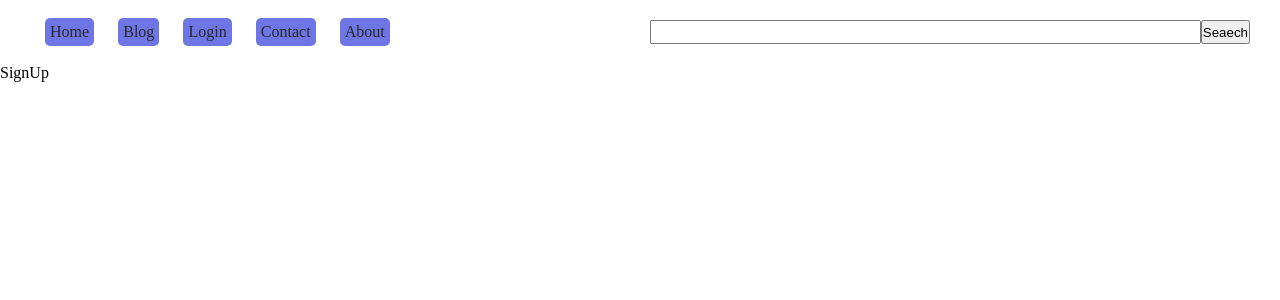
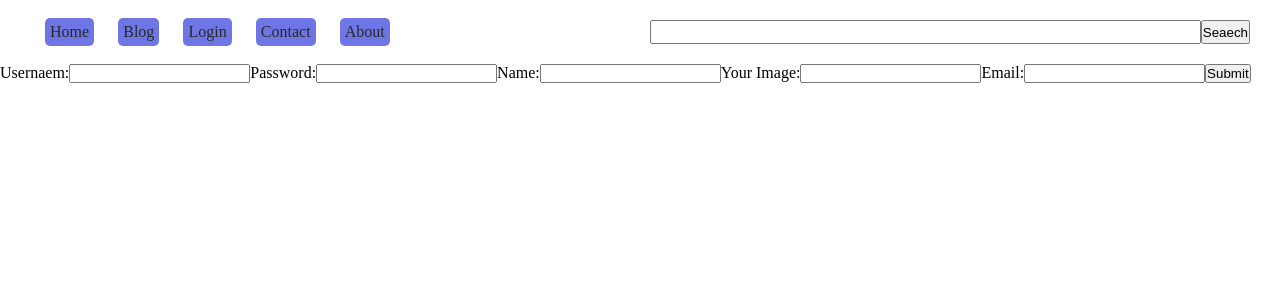
Before and after one commit to Alhariri97/redcar-news, a React (Create React App) app: page /sign-up in a window 1280 px wide. Shown: the top 300 px of the page. Built offline with nearby package versions, Linux system fonts and the light colour scheme.

Commit message:
adding logging in with password functionality

```diff
--- a/src/api.js
+++ b/src/api.js
@@ -96,8 +96,11 @@ export const postAnArticle = (author, title, body, topic) => {
     body,
     topic,
   };
-  console.log(obj);
-  return redcarNewsApi.post(`/articles`, obj).then(({ data }) => data);
+  console.log("jjjjjjjjjjjjj");
+  return redcarNewsApi
+    .post(`/articles`, obj)
+    .then(({ data: { createdArticle } }) => createdArticle)
+    .catch((err) => console.log(err));
 };
 
 export const updateArticle = (title, body, topic, id) => {
@@ -106,6 +109,26 @@ export const updateArticle = (title, body, topic, id) => {
     body,
     topic,
   };
-  console.log(obj);
   return redcarNewsApi.put(`/articles/${id}`, obj).then(({ data }) => data);
 };
+
+export const registerUser = (username, name, avatar_url, email, password) => {
+  console.log(username, name, avatar_url, email, password);
+  const obj = {
+    username,
+    name,
+    avatar_url,
+    email,
+    password,
+  };
+  return redcarNewsApi.post(`/users/register`, obj).then((data) => data);
+};
+
+export const login = async (username, password) => {
+  const obj = {
+    username,
+    password,
+  };
+
+  return redcarNewsApi.post(`/users/login`, obj).then((data) => data);
+};
--- a/src/component/Create.jsx
+++ b/src/component/Create.jsx
@@ -12,32 +12,23 @@ const Create = () => {
   const location = useLocation();
   const { user } = useContext(UserContext); // destracutar the state you want to use and here
   const navigate = useNavigate();
-
   useEffect(() => {
     if (!user) {
       navigate("/login");
     }
     getTopics().then(({ topics }) => setAllTopics(topics));
-    console.log(location);
-    console.log(!location.state);
     if (location.state) {
-      // console.log(location.state.article_id);
       getOnArticle(location.state.article_id).then(({ article }) => {
         setArticleTitle(article[0].title);
         setArticleBody(article[0].body);
         setTopicChosen(article[0].topic);
-        // console.log(article[0]);
       });
     }
   }, [location, navigate, user]);
   const handelSubmit = (e) => {
-    console.log(user.username);
     e.preventDefault();
-    // console.log(topicChosen, articleTitle, articleBody);
-
     if (location.state) {
       if (!topicChosen.length || !articleTitle.length || !articleBody.length) {
-        console.log("first");
       } else {
         updateArticle(
           articleTitle,
@@ -49,8 +40,8 @@ const Create = () => {
         });
       }
     } else {
+      console.log("Creating");
       if (!topicChosen.length || !articleTitle.length || !articleBody.length) {
-        console.log("first");
       } else {
         postAnArticle(
           user.username,
@@ -58,11 +49,8 @@ const Create = () => {
           articleBody,
           topicChosen
         ).then((data) => {
-          console.log(data);
-          if (data.createdArticle) {
-            navigate("/topic", { state: { title: articleTitle } });
-          } else {
-          }
+          console.log(data[0], "Data comming after the request");
+          navigate("/topic", { state: { title: data[0].title } });
         });
       }
     }
--- a/src/component/Login.jsx
+++ b/src/component/Login.jsx
@@ -1,11 +1,13 @@
 import { useEffect, useState } from "react";
-import { getUser } from "../api";
+import { login } from "../api";
 import { UserContext } from "./context/UserContext"; //<----and this
 import { useContext } from "react"; //<------------------- this
 // import both react useContext and my context wich is in this case is the userCotext
 import { Link, useNavigate } from "react-router-dom";
 const Login = () => {
   const [userNameInput, setUserNameInput] = useState("");
+  const [password, setPassword] = useState("");
+
   const [error, setError] = useState("");
   const navigate = useNavigate();
   const { setUser, user } = useContext(UserContext); // destracutar the state you want to use and here
@@ -18,10 +20,14 @@ const Login = () => {
 
   const handelSubmit = (e) => {
     e.preventDefault();
-    if (userNameInput.length) {
+    if (userNameInput.length || password.length) {
+      console.log(userNameInput, password);
       setError(false);
-      getUser(userNameInput).then((data) => setUser(data)); //here I'm usening it
-      navigate("/topic");
+      login(userNameInput, password).then(({ data }) => {
+        console.log(data);
+        // navigate("/topic");
+        setUser(data);
+      });
     } else {
       setError("Write a user name to Login ");
     }
@@ -29,6 +35,8 @@ const Login = () => {
   return (
     <div>
       <form onSubmit={handelSubmit}>
+        <label>
+          username:
           <input
             placeholder="Enter Your UseName"
             onChange={(e) => {
@@ -36,6 +44,17 @@ const Login = () => {
               setUserNameInput(e.target.value);
             }}
           ></input>
+        </label>
+        <label>
+          Password:
+          <input
+            placeholder="Enter Your UseName"
+            onChange={(e) => {
+              setError("");
+              setPassword(e.target.value);
+            }}
+          ></input>
+        </label>
         <button type="submit">Login</button>
         {error.length ? <p>{error}</p> : null}
       </form>
--- a/src/component/SignUp.jsx
+++ b/src/component/SignUp.jsx
@@ -1,15 +1,75 @@
-import React from "react";
+import React, { useState } from "react";
 import { UserContext } from "./context/UserContext"; //<----and this
 import { useContext } from "react"; //<------------------- this
 import { useNavigate } from "react-router-dom";
+import { registerUser } from "../api";
 
 const SignUp = () => {
   const navigate = useNavigate();
   const { user } = useContext(UserContext); // destracutar the state you want to use and here
+  const [username, setUsername] = useState("");
+  const [password, setPassword] = useState("");
+  const [name, setName] = useState("");
+  const [yourImage, setYourImage] = useState("");
+  const [email, setEmail] = useState("");
+
   if (user) {
     navigate("/");
   }
-  return <div>SignUp</div>;
+  const handelSubmit = (e) => {
+    e.preventDefault();
+    registerUser(username, name, yourImage, email, password).then((e) =>
+      console.log(e)
+    );
+  };
+
+  return (
+    <div>
+      <form onSubmit={(e) => handelSubmit(e)}>
+        <label htmlFor="username">
+          Usernaem:
+          <input
+            id="username"
+            name="username"
+            onChange={(e) => setUsername(e.target.value)}
+          ></input>
+        </label>
+        <label htmlFor="password">
+          Password:
+          <input
+            id="password"
+            name="password"
+            onChange={(e) => setPassword(e.target.value)}
+          ></input>
+        </label>
+        <label htmlFor="name">
+          Name:
+          <input
+            id="name"
+            name="name"
+            onChange={(e) => setName(e.target.value)}
+          ></input>
+        </label>
+        <label htmlFor="avatar_url">
+          Your Image:
+          <input
+            id="avatar_url"
+            name="avatar_url"
+            onChange={(e) => setYourImage(e.target.value)}
+          ></input>
+        </label>
+        <label htmlFor="email">
+          Email:
+          <input
+            id="email"
+            name="email"
+            onChange={(e) => setEmail(e.target.value)}
+          ></input>
+          <button>Submit</button>
+        </label>
+      </form>
+    </div>
+  );
 };
 
 export default SignUp;
--- a/src/component/main/Account.jsx
+++ b/src/component/main/Account.jsx
@@ -6,6 +6,7 @@ import { useNavigate } from "react-router-dom";
 const Account = () => {
   const { setUser, user } = useContext(UserContext); // destracutar the state you want to use and here
   const navigate = useNavigate();
+  console.log(user);
   useEffect(() => {
     if (!user) {
       navigate("/login");
```
Lines whose indentation alone changed are shown as unchanged.
